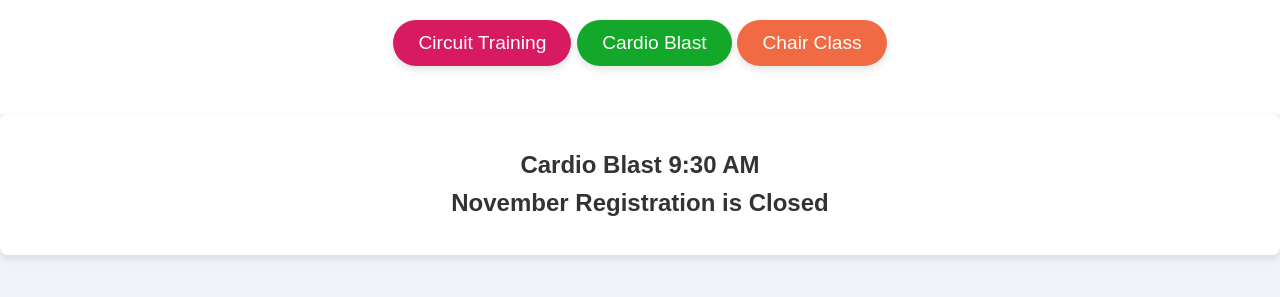
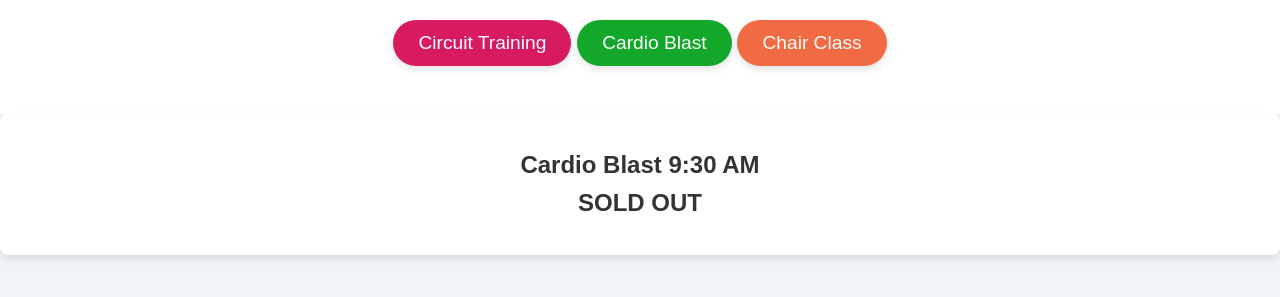
Before and after one commit to ladymalig/fitnessclass, a plain HTML site: page signup.html in a window 1280 px wide. Both pictures are taken after a click on the button "Cardio Blast". Shown: the part 197-494 px from the top of the page. Drawn offline with Linux system fonts and the light colour scheme.

Commit message:
Update signup.html

```diff
--- a/signup.html
+++ b/signup.html
@@ -214,7 +214,7 @@ document.querySelectorAll('input[name="payment-method"]').forEach((input) => {
 
    <div id="cardio-blast-section" class="class-pack-section blue-section" style="display: none;">
     <h2>Cardio Blast 9:30 AM</h2>
-	   <h2>November Registration is Closed</h2>
+	   <h2>SOLD OUT</h2>
 
     <!-- Price and Class Dates -->
     <!--p>Dates: November 7, 14, 21, 26 (4 classes)</p>
```
